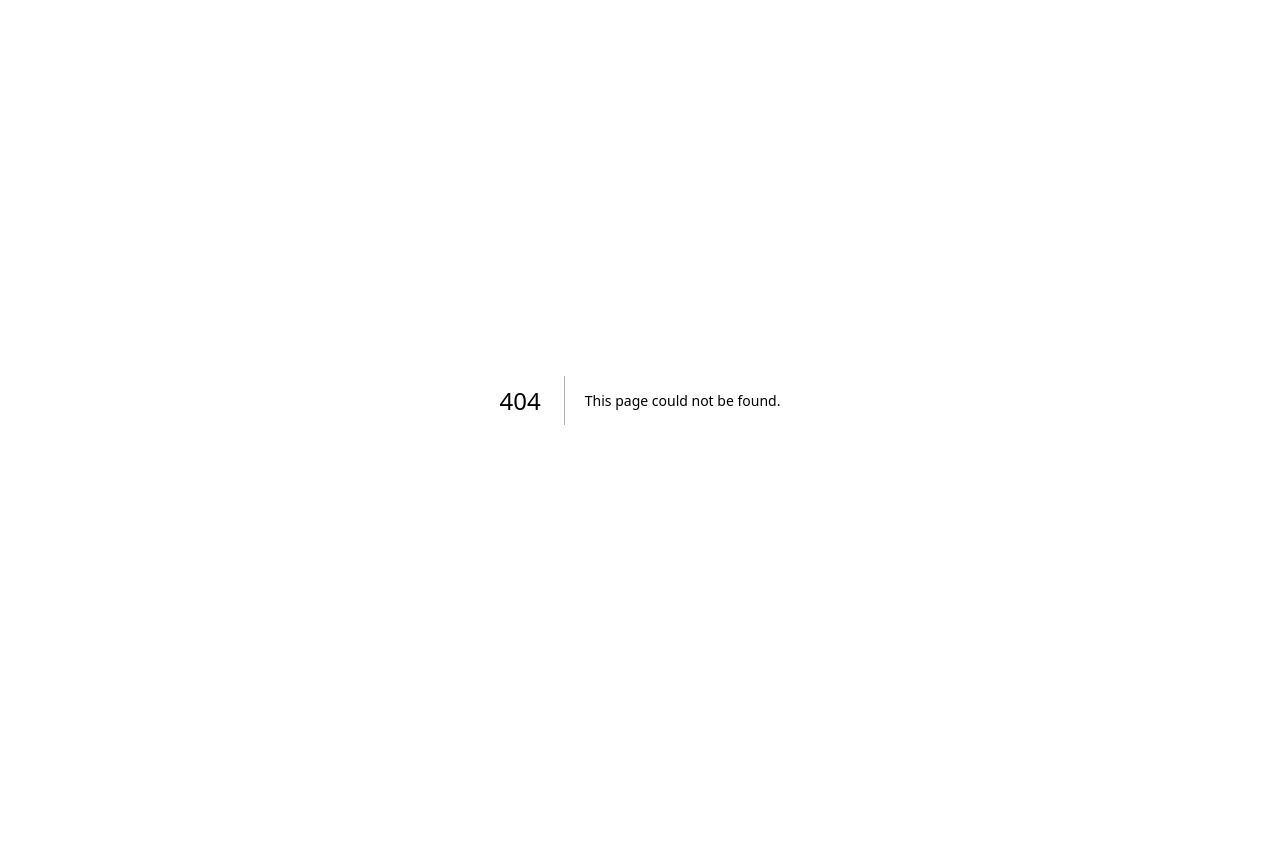
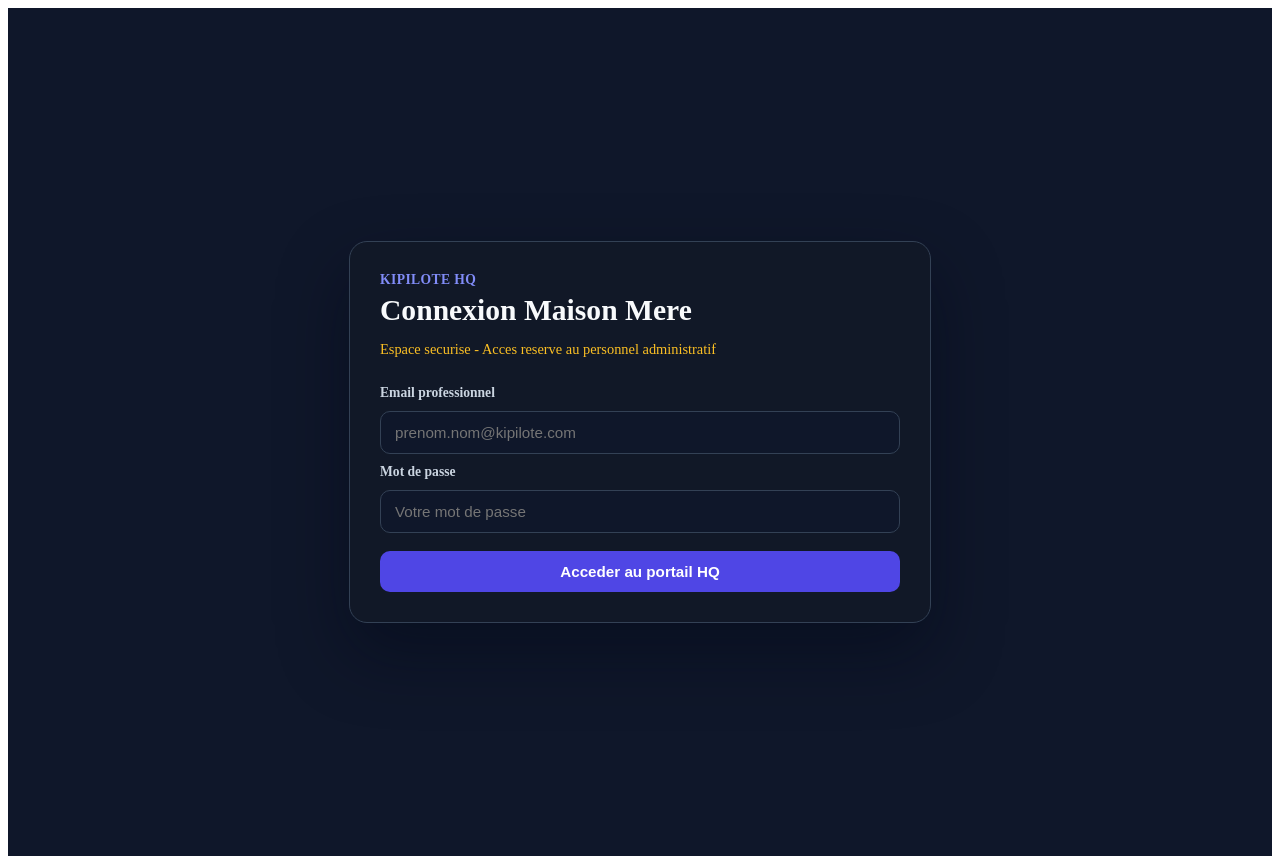
Before and after one commit to guillaumes3/App-crmia, a Next.js app: page /hq/login in a window 1280 px wide. Before the commit this address had no page. Before the commit the page ends 800 px from the top, so only its background shows below. Built offline with nearby package versions, Linux system fonts and the light colour scheme; no server answers.

Commit message:
Feat: création de l'accès dédié Maison Mère sur /hq/login

```diff
--- /dev/null
+++ b/app/hq/login/page.tsx
@@ -0,0 +1,296 @@
+"use client";
+
+import { useEffect, useState, type CSSProperties, type FormEvent } from "react";
+import { useRouter } from "next/navigation";
+import { supabase } from "@/utils/supabase";
+import { setActiveUniverse } from "@/app/utils/universeState";
+
+type AuthBootstrapResponse = {
+  isHqStaff?: boolean;
+  error?: string;
+};
+
+type HqLoginResponse = {
+  redirectTo?: string;
+  error?: string;
+};
+
+export default function HqLoginPage() {
+  const router = useRouter();
+  const [email, setEmail] = useState("");
+  const [password, setPassword] = useState("");
+  const [isLoading, setIsLoading] = useState(false);
+  const [feedback, setFeedback] = useState("");
+
+  useEffect(() => {
+    let isMounted = true;
+
+    const guardSessionContext = async () => {
+      try {
+        const hqMeResponse = await fetch("/api/hq/me");
+        if (!isMounted) return;
+        if (hqMeResponse.ok) {
+          setActiveUniverse("hq");
+          router.replace("/hq/staff");
+          return;
+        }
+
+        const { data } = await supabase.auth.getSession();
+        if (!isMounted || !data.session?.access_token) return;
+
+        const bootstrapResponse = await fetch("/api/auth/session", {
+          method: "POST",
+          headers: {
+            "Content-Type": "application/json",
+          },
+          body: JSON.stringify({
+            accessToken: data.session.access_token,
+          }),
+        });
+
+        const bootstrapBody = (await bootstrapResponse.json().catch(() => null)) as
+          | AuthBootstrapResponse
+          | null;
+
+        if (!isMounted || !bootstrapResponse.ok) return;
+
+        if (bootstrapBody?.isHqStaff) {
+          const hqLoginResponse = await fetch("/api/hq/login", {
+            method: "POST",
+            headers: {
+              "Content-Type": "application/json",
+            },
+            body: JSON.stringify({
+              accessToken: data.session.access_token,
+              isHq: true,
+            }),
+          });
+
+          if (!isMounted) return;
+          if (hqLoginResponse.ok) {
+            const payload = (await hqLoginResponse.json().catch(() => null)) as HqLoginResponse | null;
+            setActiveUniverse("hq");
+            router.replace(payload?.redirectTo ?? "/hq/staff");
+          }
+          return;
+        }
+
+        setActiveUniverse("client");
+        router.replace("/backoffice/dashboard");
+      } catch {
+        // No-op: si les checks échouent, on laisse l'utilisateur saisir ses identifiants.
+      }
+    };
+
+    void guardSessionContext();
+    return () => {
+      isMounted = false;
+    };
+  }, [router]);
+
+  const onSubmit = async (event: FormEvent<HTMLFormElement>) => {
+    event.preventDefault();
+    setIsLoading(true);
+    setFeedback("");
+
+    const formData = new FormData(event.currentTarget);
+    const isHqAttempt = formData.get("isHq") === "true";
+
+    try {
+      await fetch("/api/auth/logout", { method: "POST" }).catch(() => null);
+      await supabase.auth.signOut().catch(() => null);
+
+      const { data, error } = await supabase.auth.signInWithPassword({
+        email: email.trim(),
+        password,
+      });
+
+      if (error || !data.session?.access_token) {
+        setFeedback(translateSupabaseAuthError(error?.message, "Acces Maison Mere refuse."));
+        return;
+      }
+
+      const hqLoginResponse = await fetch("/api/hq/login", {
+        method: "POST",
+        headers: {
+          "Content-Type": "application/json",
+        },
+        body: JSON.stringify({
+          accessToken: data.session.access_token,
+          isHq: isHqAttempt,
+        }),
+      });
+
+      if (!hqLoginResponse.ok) {
+        const payload = (await hqLoginResponse.json().catch(() => null)) as HqLoginResponse | null;
+        await fetch("/api/auth/logout", { method: "POST" }).catch(() => null);
+        await supabase.auth.signOut().catch(() => null);
+        setFeedback(payload?.error || "Profil non autorise pour l espace HQ.");
+        return;
+      }
+
+      const payload = (await hqLoginResponse.json().catch(() => null)) as HqLoginResponse | null;
+      setActiveUniverse("hq");
+      router.replace(payload?.redirectTo ?? "/hq/staff");
+    } catch {
+      setFeedback("Une erreur est survenue. Merci de reessayer.");
+    } finally {
+      setIsLoading(false);
+    }
+  };
+
+  return (
+    <main style={pageStyle}>
+      <section style={cardStyle}>
+        <header style={headerStyle}>
+          <p style={logoLabelStyle}>Kipilote HQ</p>
+          <h1 style={titleStyle}>Connexion Maison Mere</h1>
+          <p style={warningStyle}>Espace securise - Acces reserve au personnel administratif</p>
+        </header>
+
+        <form onSubmit={onSubmit} style={formStyle}>
+          <input type="hidden" name="isHq" value="true" />
+
+          <label style={labelStyle} htmlFor="hq-email">
+            Email professionnel
+          </label>
+          <input
+            id="hq-email"
+            type="email"
+            name="email"
+            value={email}
+            onChange={(event) => setEmail(event.target.value)}
+            required
+            autoComplete="username"
+            placeholder="prenom.nom@kipilote.com"
+            style={inputStyle}
+          />
+
+          <label style={labelStyle} htmlFor="hq-password">
+            Mot de passe
+          </label>
+          <input
+            id="hq-password"
+            type="password"
+            name="password"
+            value={password}
+            onChange={(event) => setPassword(event.target.value)}
+            required
+            autoComplete="current-password"
+            placeholder="Votre mot de passe"
+            style={inputStyle}
+          />
+
+          <button type="submit" disabled={isLoading} style={submitButtonStyle}>
+            {isLoading ? "Verification..." : "Acceder au portail HQ"}
+          </button>
+
+          {feedback ? <p style={errorTextStyle}>{feedback}</p> : null}
+        </form>
+      </section>
+    </main>
+  );
+}
+
+function translateSupabaseAuthError(message: string | undefined, fallback: string) {
+  const normalized = (message ?? "").toLowerCase();
+  if (normalized.includes("invalid login credentials")) {
+    return "Identifiants invalides. Verifiez votre email et votre mot de passe.";
+  }
+  if (normalized.includes("email not confirmed")) {
+    return "Email non confirme. Verifiez votre boite mail.";
+  }
+  if (normalized.includes("too many requests")) {
+    return "Trop de tentatives. Reessayez dans quelques minutes.";
+  }
+  if (normalized.includes("network request failed")) {
+    return "Connexion reseau impossible. Verifiez votre connexion internet.";
+  }
+  return fallback;
+}
+
+const pageStyle: CSSProperties = {
+  minHeight: "100vh",
+  background: "#0f172a",
+  display: "flex",
+  alignItems: "center",
+  justifyContent: "center",
+  padding: "24px",
+};
+
+const cardStyle: CSSProperties = {
+  width: "100%",
+  maxWidth: "520px",
+  background: "#111827",
+  border: "1px solid #334155",
+  borderRadius: "18px",
+  padding: "30px",
+  boxShadow: "0 30px 70px rgba(2, 6, 23, 0.45)",
+};
+
+const headerStyle: CSSProperties = {
+  marginBottom: "24px",
+};
+
+const logoLabelStyle: CSSProperties = {
+  margin: 0,
+  color: "#818cf8",
+  fontWeight: 800,
+  letterSpacing: "0.03em",
+  fontSize: "0.85rem",
+  textTransform: "uppercase",
+};
+
+const titleStyle: CSSProperties = {
+  margin: "6px 0 12px 0",
+  color: "#f8fafc",
+  fontSize: "1.85rem",
+  fontWeight: 900,
+};
+
+const warningStyle: CSSProperties = {
+  margin: 0,
+  color: "#fbbf24",
+  fontSize: "0.9rem",
+  lineHeight: 1.5,
+};
+
+const formStyle: CSSProperties = {
+  display: "flex",
+  flexDirection: "column",
+  gap: "10px",
+};
+
+const labelStyle: CSSProperties = {
+  color: "#cbd5e1",
+  fontSize: "0.85rem",
+  fontWeight: 700,
+};
+
+const inputStyle: CSSProperties = {
+  background: "#0f172a",
+  color: "#e2e8f0",
+  border: "1px solid #334155",
+  borderRadius: "10px",
+  padding: "12px 14px",
+  fontSize: "0.95rem",
+  outlineColor: "#6366f1",
+};
+
+const submitButtonStyle: CSSProperties = {
+  marginTop: "8px",
+  background: "#4f46e5",
+  color: "white",
+  border: "none",
+  borderRadius: "10px",
+  padding: "12px 16px",
+  fontWeight: 800,
+  fontSize: "0.95rem",
+  cursor: "pointer",
+};
+
+const errorTextStyle: CSSProperties = {
+  margin: "6px 0 0 0",
+  color: "#fda4af",
+  fontSize: "0.86rem",
+};
--- a/proxy.ts
+++ b/proxy.ts
@@ -7,8 +7,13 @@ import {
 
 export function proxy(request: NextRequest) {
   const pathname = request.nextUrl.pathname;
+  const isHqLoginRoute = pathname === "/hq/login";
   const isHqRoute = pathname.startsWith("/hq");
   const isBackofficeRoute = pathname.startsWith("/backoffice");
+
+  if (isHqLoginRoute) {
+    return NextResponse.next();
+  }
 
   if (!isHqRoute && !isBackofficeRoute) {
     return NextResponse.next();
```
Also changed, not shown: app/page.tsx (+16 -2 lines).
